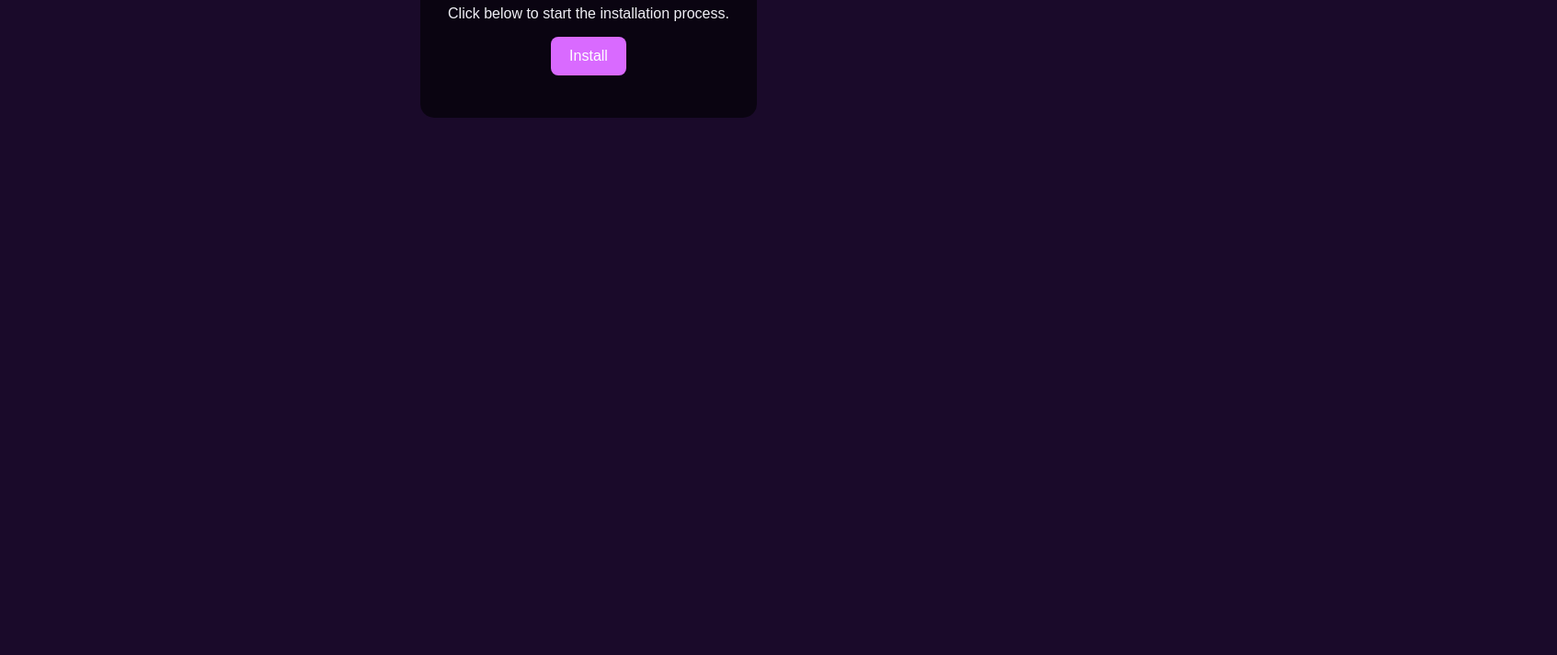
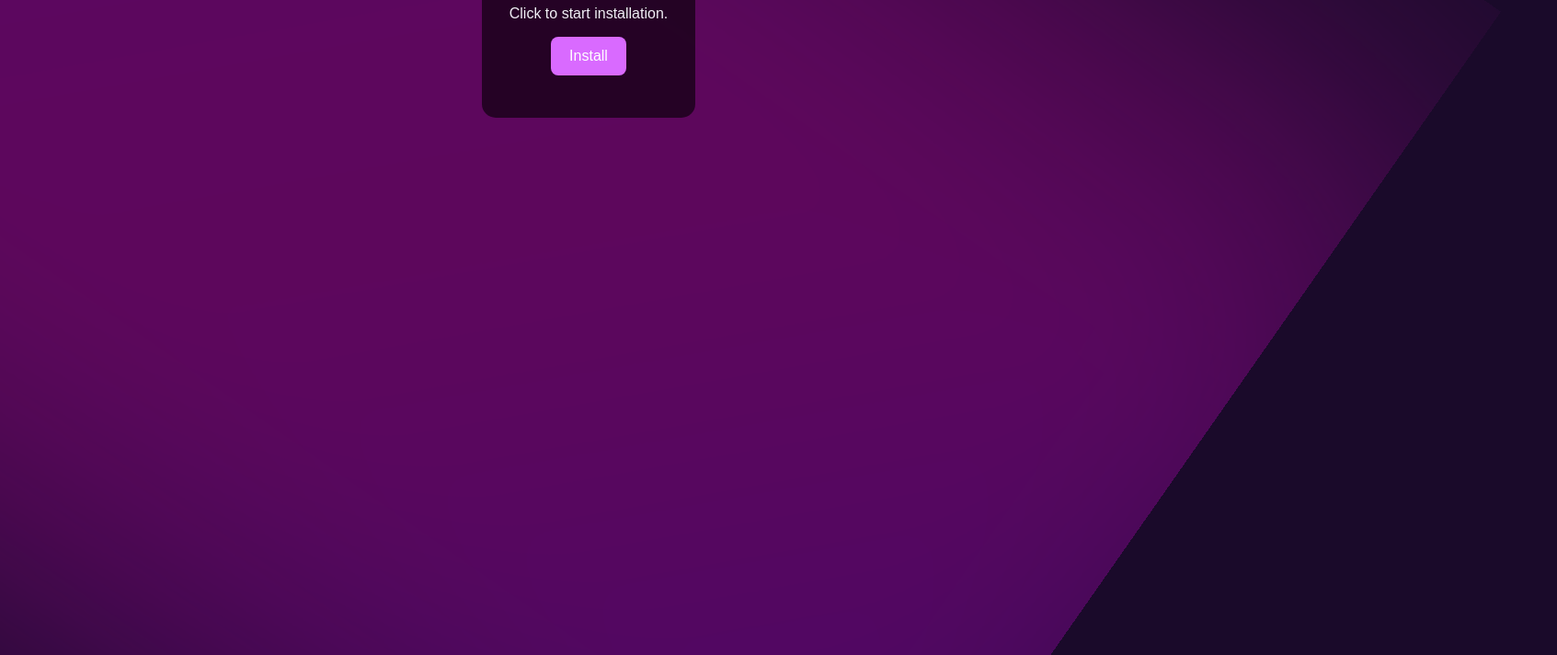
Before and after one commit to mhawk3212-hub/mhawk.github.io, a plain HTML site: page index.html in a window 1280 px wide. Shown: the part 388-1100 px from the top of the page at 92% size, 1693 px wide, since content can reach past the window. Before the commit the page ends 800 px from the top, so only its background shows below. Drawn offline with Linux system fonts and the light colour scheme; a web font is replaced by a local one.

Commit message:
Update index.html

```diff
--- a/index.html
+++ b/index.html
@@ -7,13 +7,13 @@
   <link rel="stylesheet" href="style.css">
 </head>
 <body>
+  <div class="background-blur"></div>
   <div class="installer-box">
     <h1>🔧 Installer</h1>
-    <p>Click below to start the installation process.</p>
+    <p>Click to start installation.</p>
     <button id="installBtn">Install</button>
     <p id="status"></p>
   </div>
-
   <script src="script.js"></script>
 </body>
 </html>
```
